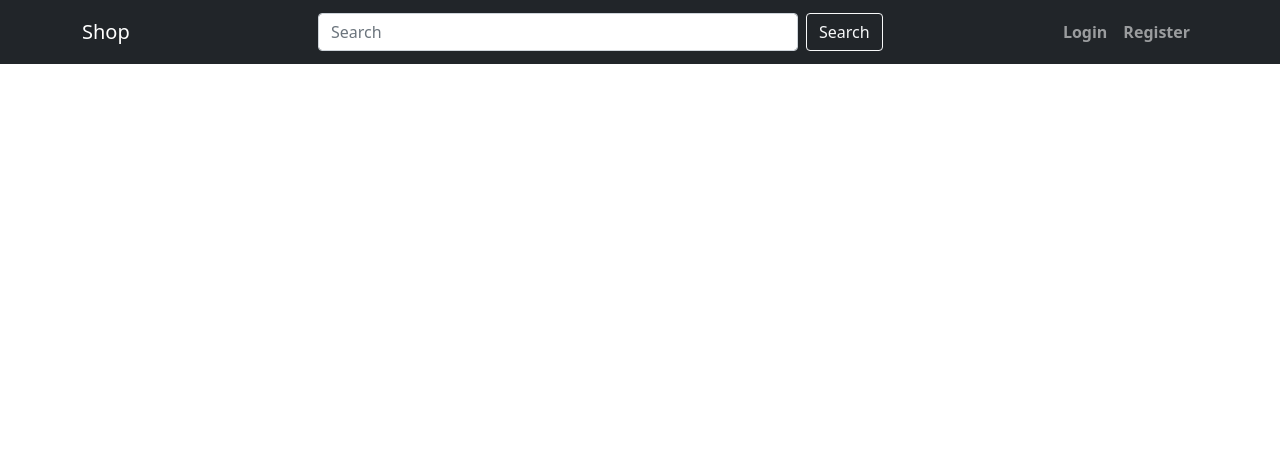
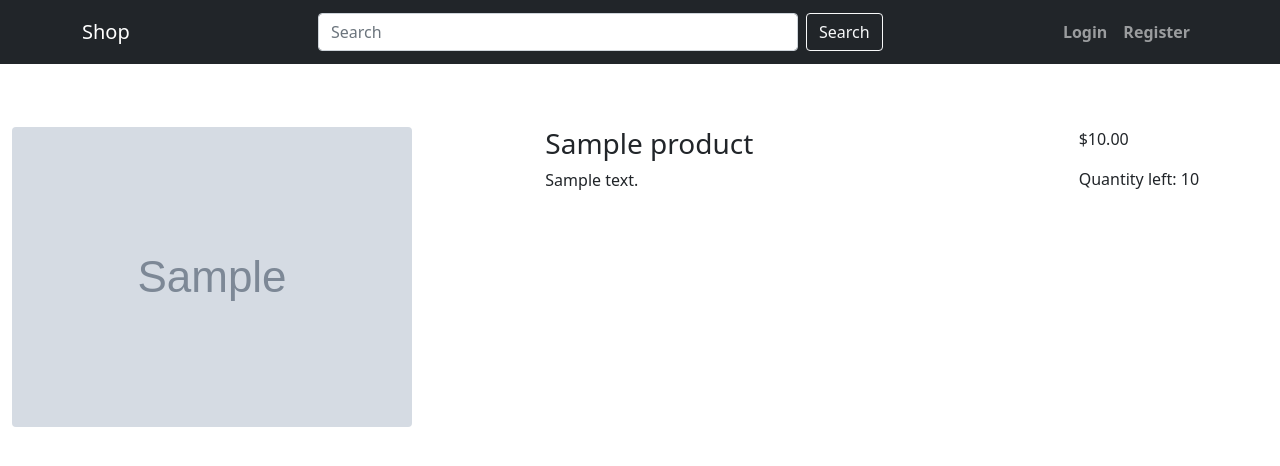
Before and after one commit to LukaszWasiluk01/shop, a Django app: template store/templates/store/products/detail.html in a window 1280 px wide. Shown: the top 466 px of the page. Run offline with Django 4.2, Linux system fonts and the light colour scheme; the template is opened without the code that fills it: values that come from a table or form of the project are taken from there, others are empty; tables that the repository leaves empty hold one stand-in row (values such as "Sample post"); grey boxes marked "Sample" are stand-in pictures.

Commit message:
Create product_detail view, url, template and fix minor issues

```diff
--- a/store/models.py
+++ b/store/models.py
@@ -15,7 +15,7 @@ class Category(models.Model):
 class Product(models.Model):
     category = models.ForeignKey(Category, related_name="products", on_delete=models.CASCADE)
     name = models.CharField(max_length=50, db_index=True)
-    slug = models.SlugField(max_length=200, db_index=True, unique=True)
+    slug = models.SlugField(max_length=200, db_index=True)
     image = models.ImageField(upload_to='uploads')
     price = models.DecimalField(max_digits=8, decimal_places=2)
     description = models.TextField()
--- a/store/static/css/styles.css
+++ b/store/static/css/styles.css
@@ -29,3 +29,8 @@
     margin-left: auto;
   }
 }
+
+@media (min-width: 576px) {
+  .margin-top{
+  margin-top:5%;
+} }
--- a/store/templates/store/products/detail.html
+++ b/store/templates/store/products/detail.html
@@ -1,5 +1,21 @@
 {% extends 'store/base.html'%}
 
-{% block body%}
+{% block body %}
+
+<div class="container-fluid">
+    <div class="row margin-top">
+        <div class="col-md-5 ">
+            <img src="{{ product.image.url }}" class="img-fluid rounded float-start w-10">
+        </div>
+        <div class="col-md-5">
+            <h3>{{ product.name }}</h3>
+            <p>{{ product.description }}</p>
+        </div>
+        <div class="col-md-2">
+            <p>${{ product.price }} </p>
+            <p>Quantity left: {{ product.quantity_left }}</p>
+        </div>
+    </div>
+</div>
 
 {% endblock %}
--- a/store/templates/store/products/list.html
+++ b/store/templates/store/products/list.html
@@ -35,14 +35,14 @@
     <div class="col-sm-12 col-md-9 mx-auto">
       <div class="row">
         {%for product in object_list%}
-        <a href="#" class="clickable-div">
+        <a href="{% url 'store:product_detail' product.id product.slug %}" class="clickable-div">
           <div class="row products mt-1 border-top">
             <div class="col-4 mt-1 mb-1 ">
-              <img class="img-fluid rounded float-start w-10" src="{{ product.image.url}}" alt="product_image" />
+              <img class="img-fluid rounded float-start" src="{{ product.image.url}}" alt="product_image" />
             </div>
             <div class="col-2 m-auto ">
               <h4>{{product.name}}</h4>
-              <h5>{{product.price}} zł</h5>
+              <h5>${{product.price}}</h5>
             </div>
           </div>
         </a>
--- a/store/urls.py
+++ b/store/urls.py
@@ -5,4 +5,5 @@ app_name = 'store'
 
 urlpatterns = [
     path('', views.ProductListView.as_view()),
+    path('<int:id>/<slug:slug>/', views.product_detail, name="product_detail")
 ]
```
Also changed, not shown: store/views.py (+11 -2 lines).
